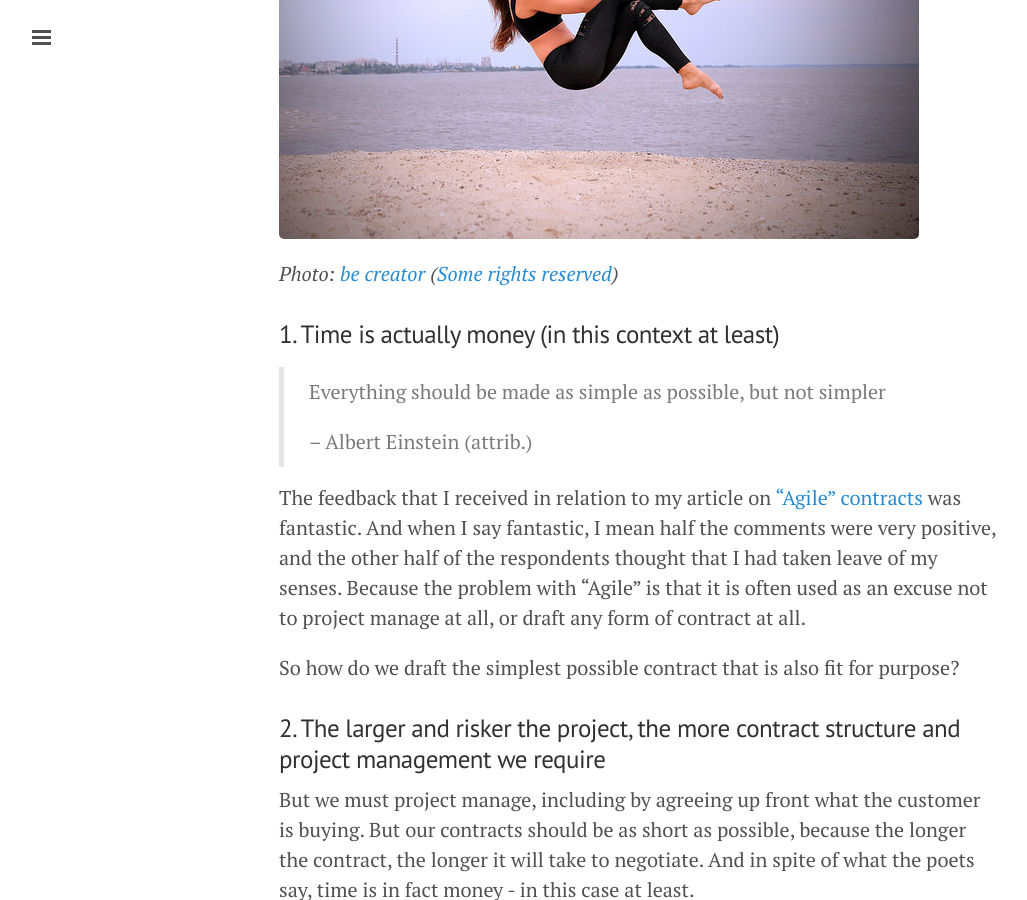
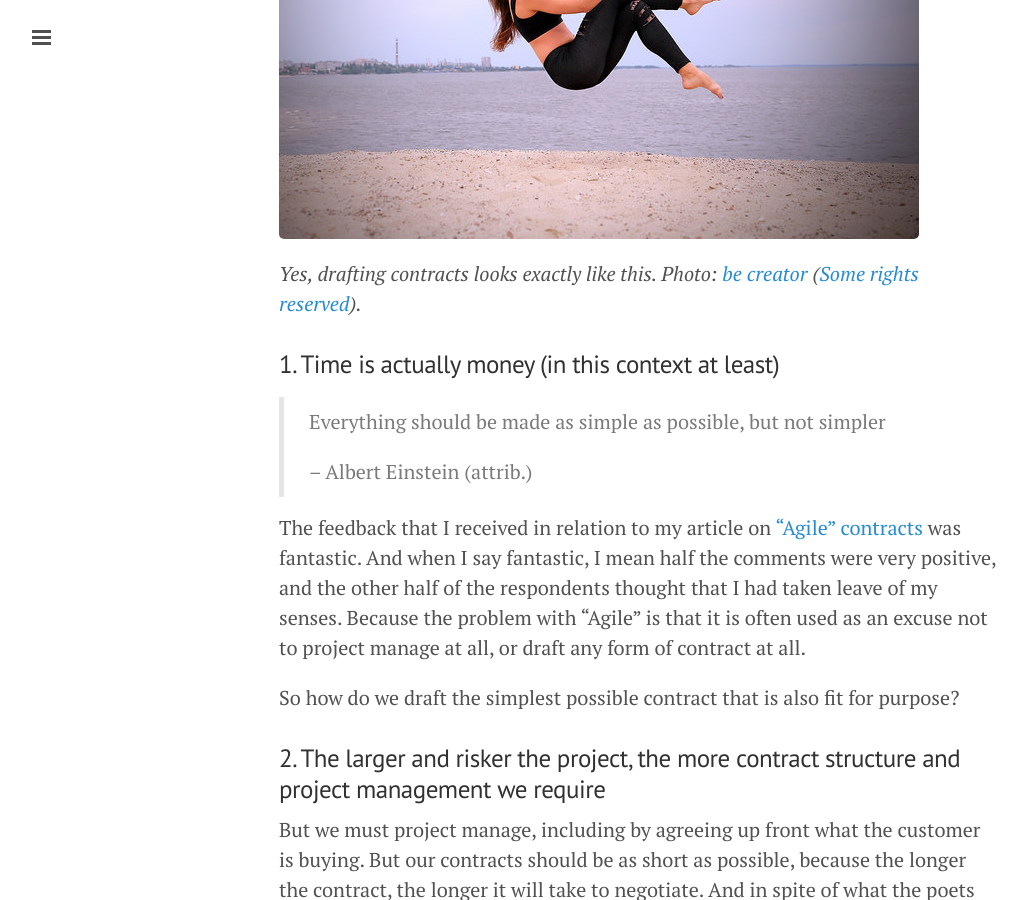
Before and after one commit to imclaren/blog, a Jekyll site: the page built from _posts/2015-02-04-contracttypes.md, in a window 1280 px wide and 900 px high, scrolled down 557 px. Shown: the whole window, without its empty margins (1-1028 px from the left). Built offline with Jekyll 4.4.1, drawn with Linux system fonts in a browser that asks for light colours; Markdown is read by kramdown in place of the engine named in the settings.

Commit message:
COntract types post

```diff
--- a/_posts/2015-02-04-contracttypes.md
+++ b/_posts/2015-02-04-contracttypes.md
@@ -7,7 +7,7 @@ title: Zen and the art of drafting simple contracts
 
 ![zen contracts](http://iainmclaren.com/public/images/2015-02-04-zencontracts.jpg)
 
-*Photo: [be creator](https://www.flickr.com/photos/pustovit/) ([Some rights reserved](https://creativecommons.org/licenses/by/2.0/))*
+*Yes, drafting contracts looks exactly like this.  Photo: [be creator](https://www.flickr.com/photos/pustovit/) ([Some rights reserved](https://creativecommons.org/licenses/by/2.0/)).*
 
 ### 1. Time is actually money (in this context at least)
 
```
